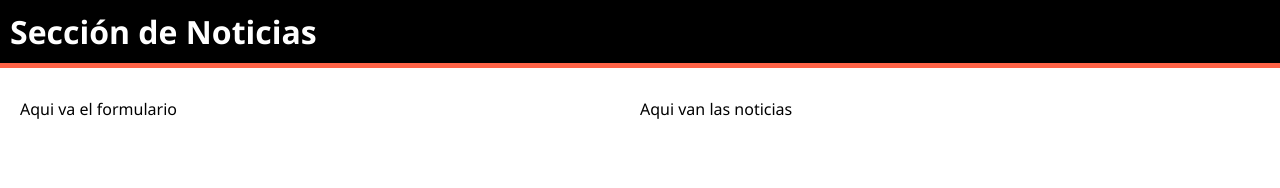
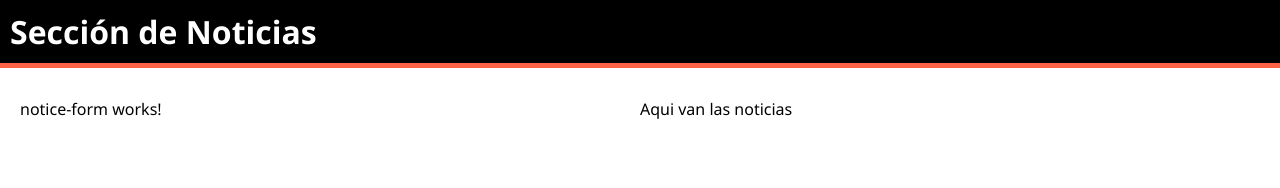
Before and after one commit to Pabloalvarezpanes/blog, an Angular app: page / in a window 1280 px wide. Shown: the top 188 px of the page. Built offline with nearby package versions, Linux system fonts and the light colour scheme.

Commit message:
Cargamos el componente formulario en el HTML del componente padre

```diff
--- a/src/app/app.component.html
+++ b/src/app/app.component.html
@@ -4,7 +4,7 @@
 <main>
 <aside class="formulario">
   <!-- Formulario -->
-  <p>Aqui va el formulario</p>
+  <app-notice-form></app-notice-form>
 </aside>
 <div class="noticia">
 <article>
--- a/src/app/app.component.ts
+++ b/src/app/app.component.ts
@@ -1,9 +1,10 @@
 import { Component } from '@angular/core';
 import { INotices } from './interfaces/inotices.type=interface';
+import { NoticeFormComponent } from "./components/notice-form/notice-form.component";
 
 @Component({
   selector: 'app-root',
-  imports: [],
+  imports: [NoticeFormComponent],
   templateUrl: './app.component.html',
   styleUrl: './app.component.css'
 })
```
